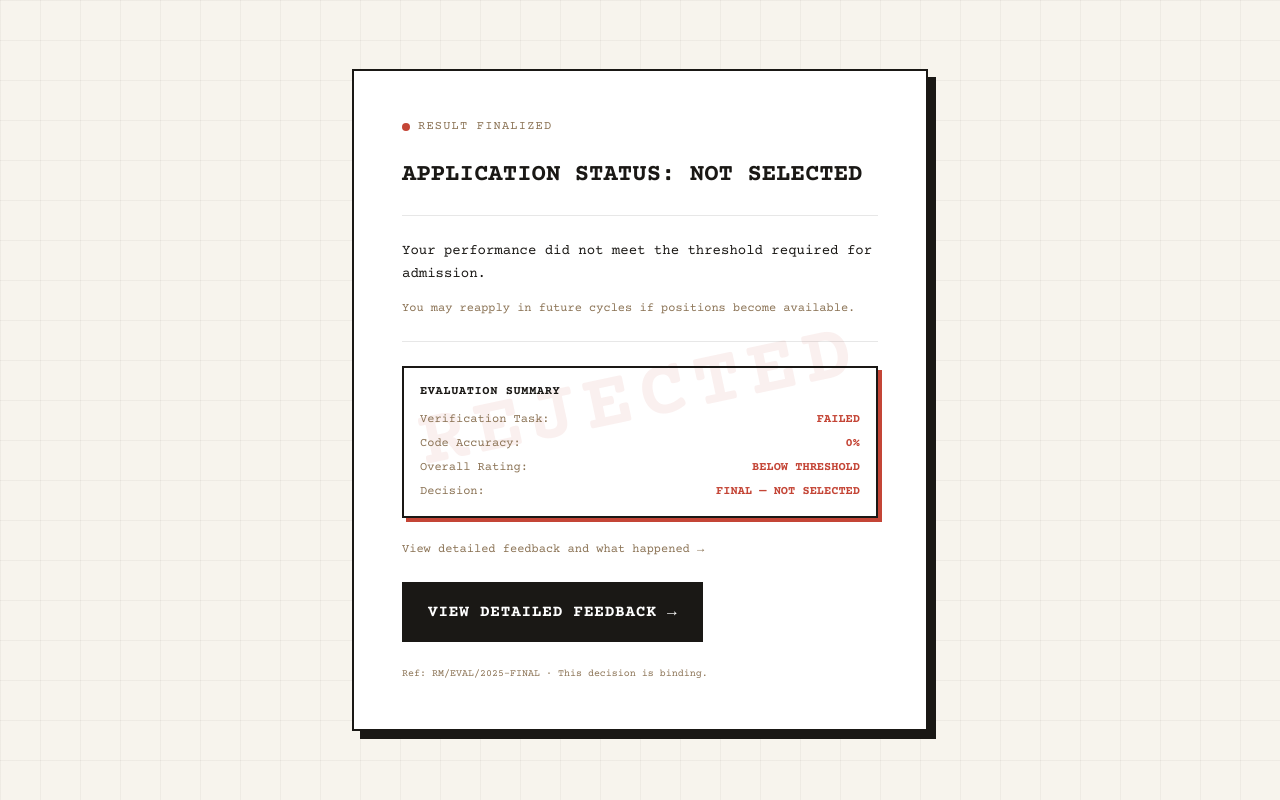
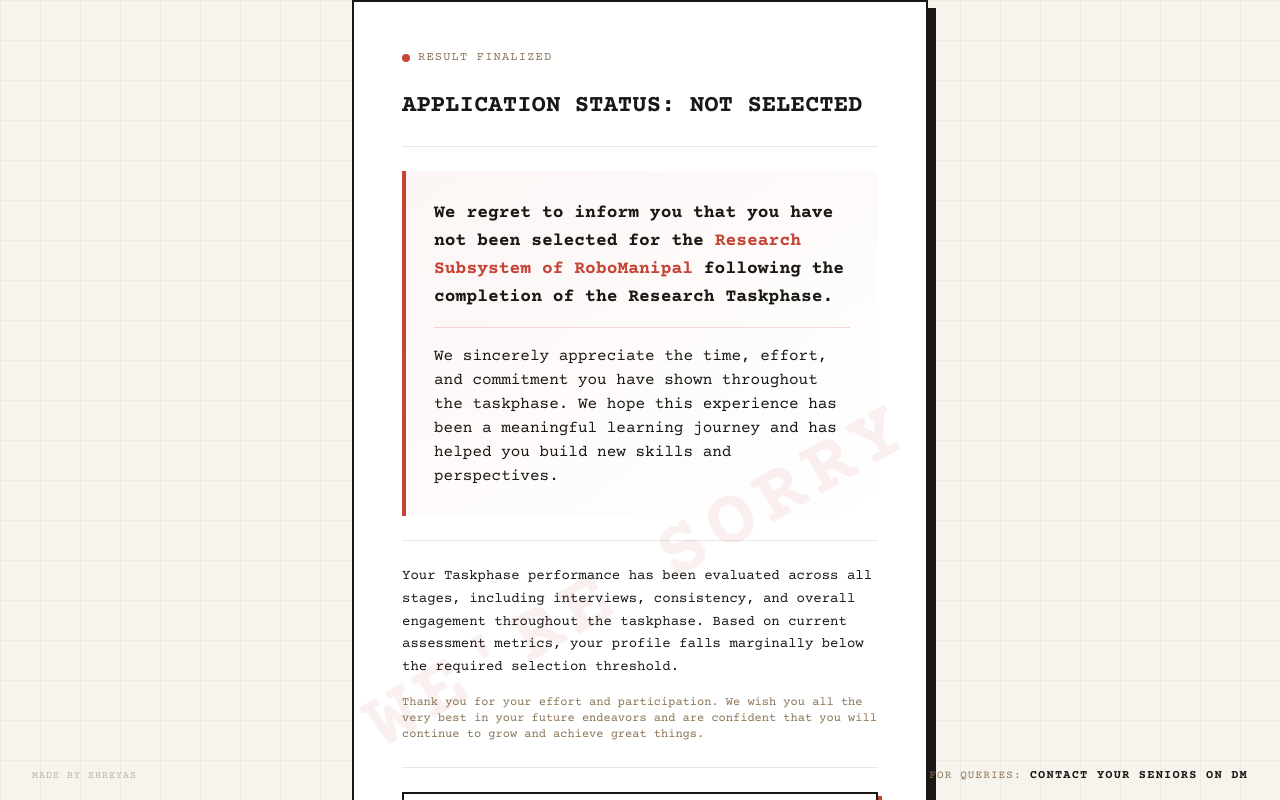
Before and after one commit to shreyasbs31/RoboManipal_Prank_Selection_Website, a Next.js app: page /result in a window 1280 px wide. Shown: the top 800 px of the page. Built offline with nearby package versions, Linux system fonts and the light colour scheme.

Commit message:
Added everything with full clarity (before we edit the final page)

```diff
--- a/app/layout.tsx
+++ b/app/layout.tsx
@@ -1,5 +1,6 @@
 import type { Metadata } from 'next';
 import '@/styles/globals.css';
+import SiteFooter from '@/components/SiteFooter';
 
 export const metadata: Metadata = {
   title: 'Research Selection Portal',
@@ -13,8 +14,9 @@ export default function RootLayout({
 }) {
   return (
     <html lang="en">
-      <body className="min-h-screen bg-bg text-ink font-mono antialiased">
+      <body className="min-h-screen bg-bg text-ink font-mono antialiased pb-20">
         {children}
+        <SiteFooter />
       </body>
     </html>
   );
--- a/app/page.tsx
+++ b/app/page.tsx
@@ -17,7 +17,7 @@ export default function LandingPage() {
         {/* Top right session + timestamp */}
         <div className="absolute top-4 right-4 text-right text-xs text-brown space-y-1">
           <div>SESSION ID: RX-23A</div>
-          <div>REF: RM/RES/2025-Q1</div>
+          <div>REF: RM/RES/2026-PHASE1</div>
         </div>
 
         {/* Top left — Classification mark */}
--- a/app/result/page.tsx
+++ b/app/result/page.tsx
@@ -1,11 +1,11 @@
 'use client';
 
-import { useState, useEffect } from 'react';
+import BrutalistButton from '@/components/BrutalistButton';
+import BrutalistCard from '@/components/BrutalistCard';
+import GridBackground from '@/components/GridBackground';
+import { AnimatePresence, motion } from 'framer-motion';
 import { useRouter } from 'next/navigation';
-import { motion, AnimatePresence } from 'framer-motion';
-import GridBackground from '@/components/GridBackground';
-import BrutalistCard from '@/components/BrutalistCard';
-import BrutalistButton from '@/components/BrutalistButton';
+import { useEffect, useState } from 'react';
 
 export default function ResultPage() {
   const router = useRouter();
@@ -72,7 +72,7 @@ export default function ResultPage() {
                 <div
                   className="absolute top-1/2 left-1/2 pointer-events-none select-none"
                   style={{
-                    transform: 'translate(-50%, -50%) rotate(-12deg)',
+                    transform: 'translate(-50%, -50%) rotate(-30deg)',
                     fontSize: '80px',
                     fontWeight: 'bold',
                     color: 'rgba(196, 69, 54, 0.08)',
@@ -80,7 +80,7 @@ export default function ResultPage() {
                     whiteSpace: 'nowrap',
                   }}
                 >
-                  REJECTED
+                  WE'RE SORRY
                 </div>
 
                 <div className="space-y-6 relative z-10">
@@ -96,12 +96,25 @@ export default function ResultPage() {
 
                   <div className="h-px bg-ink/10" />
 
+                  {/* Main Rejection Message */}
+                  <div className="space-y-4 bg-gradient-to-br from-red/5 to-orange/5 border-l-4 border-red p-6 md:p-7">
+                    <p className="text-base md:text-lg font-semibold leading-relaxed text-ink">
+                      We regret to inform you that you have not been selected for the <span className="font-bold text-red">Research Subsystem of RoboManipal</span> following the completion of the Research Taskphase.
+                    </p>
+                    <div className="h-px bg-red/20" />
+                    <p className="text-sm md:text-base leading-relaxed text-ink">
+                      We sincerely appreciate the time, effort, and commitment you have shown throughout the taskphase. We hope this experience has been a meaningful learning journey and has helped you build new skills and perspectives.
+                    </p>
+                  </div>
+
+                  <div className="h-px bg-ink/10" />
+
                   <div className="space-y-4 text-sm leading-relaxed">
                     <p>
-                      Your performance did not meet the threshold required for admission.
+                      Your Taskphase performance has been evaluated across all stages, including interviews, consistency, and overall engagement throughout the taskphase. Based on current assessment metrics, your profile falls marginally below the required selection threshold.
                     </p>
                     <p className="text-xs text-brown">
-                      You may reapply in future cycles if positions become available.
+                      Thank you for your effort and participation. We wish you all the very best in your future endeavors and are confident that you will continue to grow and achieve great things.
                     </p>
                   </div>
 
@@ -115,18 +128,18 @@ export default function ResultPage() {
                     <div className="space-y-2 text-xs text-brown">
                       <div className="flex justify-between">
                         <span>Verification Task:</span>
-                        <span className="font-bold text-red">FAILED</span>
+                        <span className="font-bold text-red">NOT CLEARED</span>
                       </div>
                       <div className="flex justify-between">
-                        <span>Code Accuracy:</span>
-                        <span className="font-bold text-red">0%</span>
+                        <span>Consistency Score:</span>
+                        <span className="font-bold text-red">INSUFFICIENT</span>
                       </div>
                       <div className="flex justify-between">
-                        <span>Overall Rating:</span>
+                        <span>Overall Ranking:</span>
                         <span className="font-bold text-red">BELOW THRESHOLD</span>
                       </div>
                       <div className="flex justify-between">
-                        <span>Decision:</span>
+                        <span>Team Decision:</span>
                         <span className="font-bold text-red">FINAL — NOT SELECTED</span>
                       </div>
                     </div>
@@ -142,7 +155,7 @@ export default function ResultPage() {
                   </BrutalistButton>
 
                   <p className="text-[10px] text-brown">
-                    Ref: RM/EVAL/2025-FINAL · This decision is binding.
+                    Ref: RM/RES/2026-FINAL-INTERVIEW-RESULT · This decision is binding.
                   </p>
                 </div>
               </BrutalistCard>
--- a/app/task/page.tsx
+++ b/app/task/page.tsx
@@ -40,9 +40,9 @@ export default function TaskPage() {
         <div className="h-px bg-ink/10 mb-6" />
 
         {/* Main Layout */}
-        <div className="flex flex-col lg:flex-row gap-6 min-h-[calc(100vh-12rem)]">
-          {/* Left side - 60% */}
-          <div className="lg:w-[60%] flex items-start">
+        <div className="flex flex-col lg:flex-row gap-10 min-h-[calc(100vh-12rem)]">
+          {/* Left side - 58% */}
+          <div className="lg:w-[58%] flex items-start">
             <motion.div
               initial={{ opacity: 0, x: -20 }}
               animate={{ opacity: 1, x: 0 }}
@@ -53,8 +53,8 @@ export default function TaskPage() {
             </motion.div>
           </div>
 
-          {/* Right side - 40% */}
-          <div className="lg:w-[40%] flex items-start lg:sticky lg:top-8 lg:self-start">
+          {/* Right side - 42% */}
+          <div className="lg:w-[42%] flex items-start lg:sticky lg:top-8 lg:self-start">
             <motion.div
               initial={{ opacity: 0, x: 20 }}
               animate={{ opacity: 1, x: 0 }}
--- a/components/PaperContent.tsx
+++ b/components/PaperContent.tsx
@@ -177,15 +177,15 @@ export default function PaperContent() {
               read this document in full should be able to derive the code without ambiguity.
             </p>
             <p className="mt-2 text-xs text-brown italic">
-              &ldquo;The answer is always in the paper.&rdquo; — Dr. R. Manipal, 2025
+              &ldquo;The answer is always in the paper.&rdquo; — Some guy in a lab coat, probably.
             </p>
           </section>
 
           {/* Footer */}
           <div className="pt-3 mt-4 border-t border-ink/10 text-[10px] text-brown flex justify-between">
-            <span>DOC ID: RM-2025-0042</span>
+            <span>DOC ID: RM-2026-TEST</span>
             <span>Page 1 of 1</span>
-            <span>RESTRICTED</span>
+            <span>IDT Anyone Cares</span>
           </div>
         </div>
       </div>
--- /dev/null
+++ b/components/SiteFooter.tsx
@@ -0,0 +1,29 @@
+'use client';
+
+import { motion } from 'framer-motion';
+
+export default function SiteFooter() {
+  return (
+    <motion.footer
+      initial={{ opacity: 0 }}
+      animate={{ opacity: 1 }}
+      transition={{ delay: 0.5 }}
+      className="fixed bottom-0 left-0 right-0 z-40 pointer-events-none"
+    >
+      <div className="max-w-7xl mx-auto px-6 md:px-8 py-4 flex flex-col md:flex-row md:items-center justify-between gap-3">
+        <span className="text-[10px] text-brown/50 uppercase tracking-widest">
+          Made by Shreyas
+        </span>
+
+        <div className="flex items-center gap-2 pointer-events-auto">
+          <span className="text-[11px] text-brown uppercase tracking-widest">
+            For queries:
+          </span>
+          <span className="text-xs font-bold uppercase tracking-widest text-ink">
+            Contact your seniors on DM
+          </span>
+        </div>
+      </div>
+    </motion.footer>
+  );
+}
```
